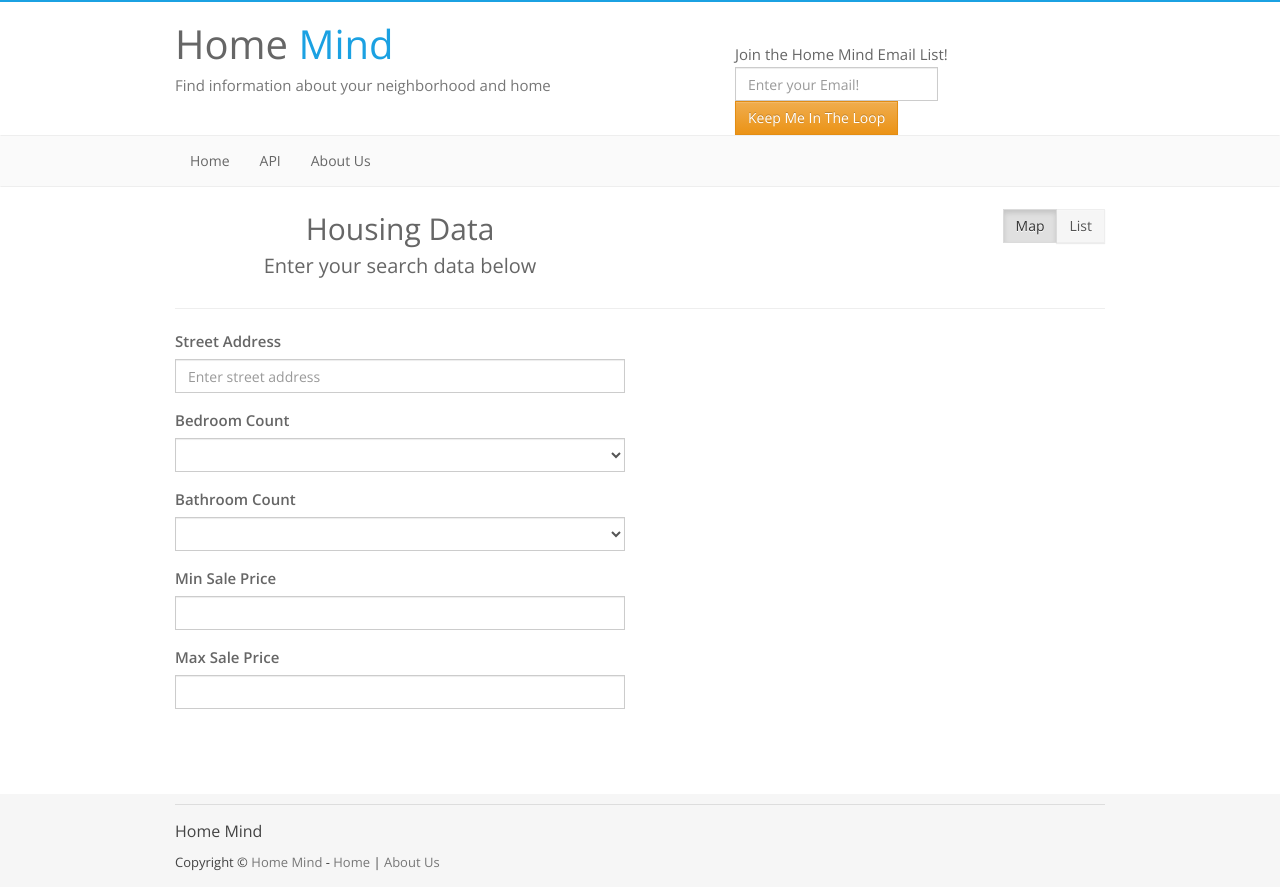
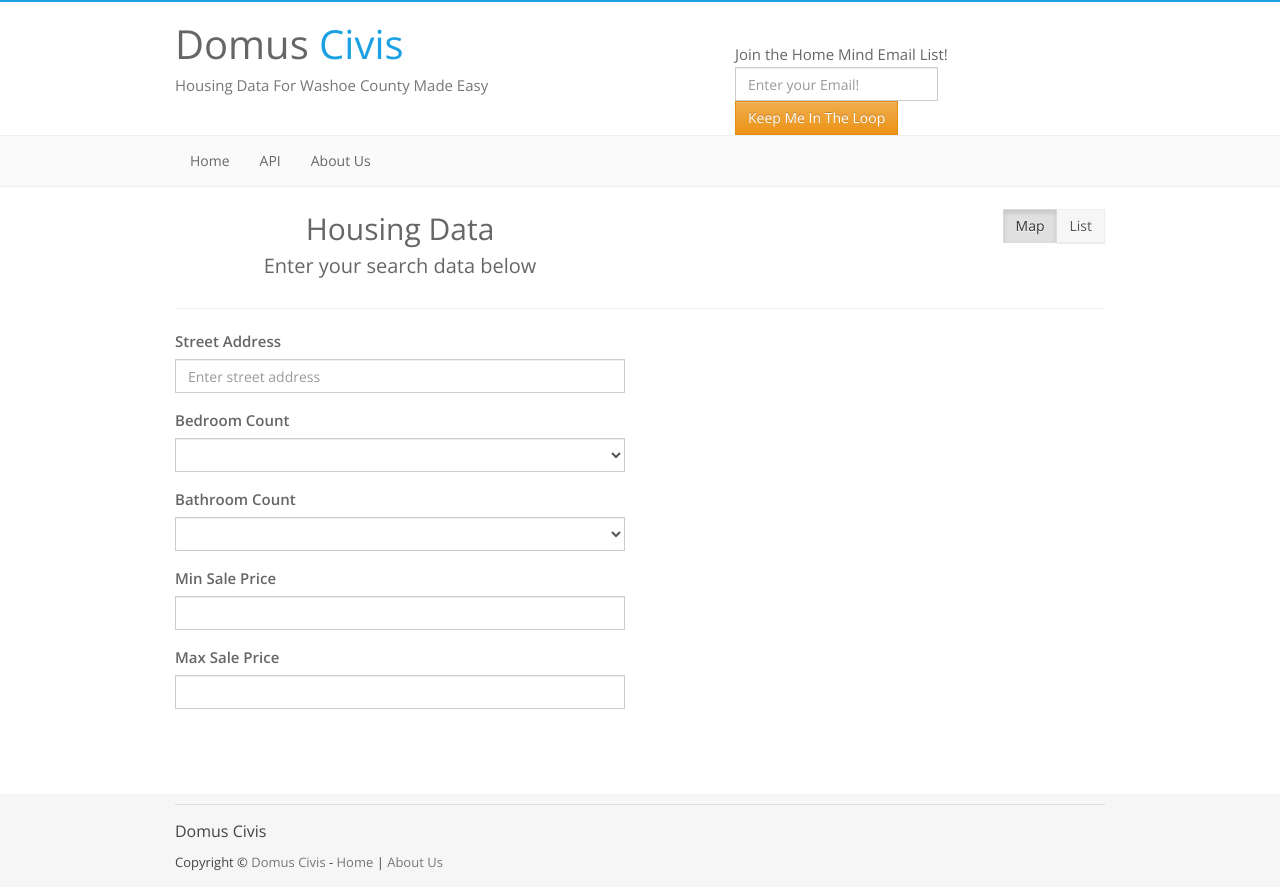
Before and after one commit to hack4reno2013/housemind, a plain HTML site: page app/index.html in a window 1280 px wide. Drawn offline with nearby package versions, Linux system fonts and the light colour scheme; some packages are replaced by stand-ins of ours.

Commit message:
changed name

```diff
--- a/app/index.html
+++ b/app/index.html
@@ -2,7 +2,7 @@
 <html lang="en" ng-app="myApp">
 <head>
 	<meta charset="utf-8">
-	<title>House Mind: Housing Data For Washoe County Made Easy</title>
+	<title>Domus Civis: Housing Data For Washoe County Made Easy</title>
 
 	<link rel="stylesheet" href="http://netdna.bootstrapcdn.com/bootstrap/3.0.0/css/bootstrap.min.css">
 	<link rel="stylesheet" href="http://netdna.bootstrapcdn.com/bootstrap/3.0.0/css/bootstrap-theme.min.css">
@@ -33,8 +33,8 @@
         <div class="row">
             <div class="col-md-6 col-sm-5">
                 <div class="logo">
-                    <h1><a href="#">Home <span class="color">Mind</span></a></h1>
-                    <div class="hmeta">Find information about your neighborhood and home</div>
+                    <h1><a href="#">Domus <span class="color">Civis</span></a></h1>
+                    <div class="hmeta">Housing Data For Washoe County Made Easy</div>
                 </div>
             </div>
             <div class="col-md-5 col-md-offset-1 col-sm-6 col-sm-offset-2">
@@ -87,9 +87,9 @@
             <div class="row">
                 <div class="col-md-12">
                     <div class="copy">
-                        <h6>Home <span class="color">Mind</span></h6>
+                        <h6>Domus <span class="color">Civis</span></h6>
 
-                        <p>Copyright &copy; <a href="#">Home Mind</a> - <a href="#/home">Home</a> | <a href="#/about-us">About Us</a>
+                        <p>Copyright &copy; <a href="#">Domus Civis</a> - <a href="#/home">Home</a> | <a href="#/about-us">About Us</a>
 
                     </div>
                 </div>
```
